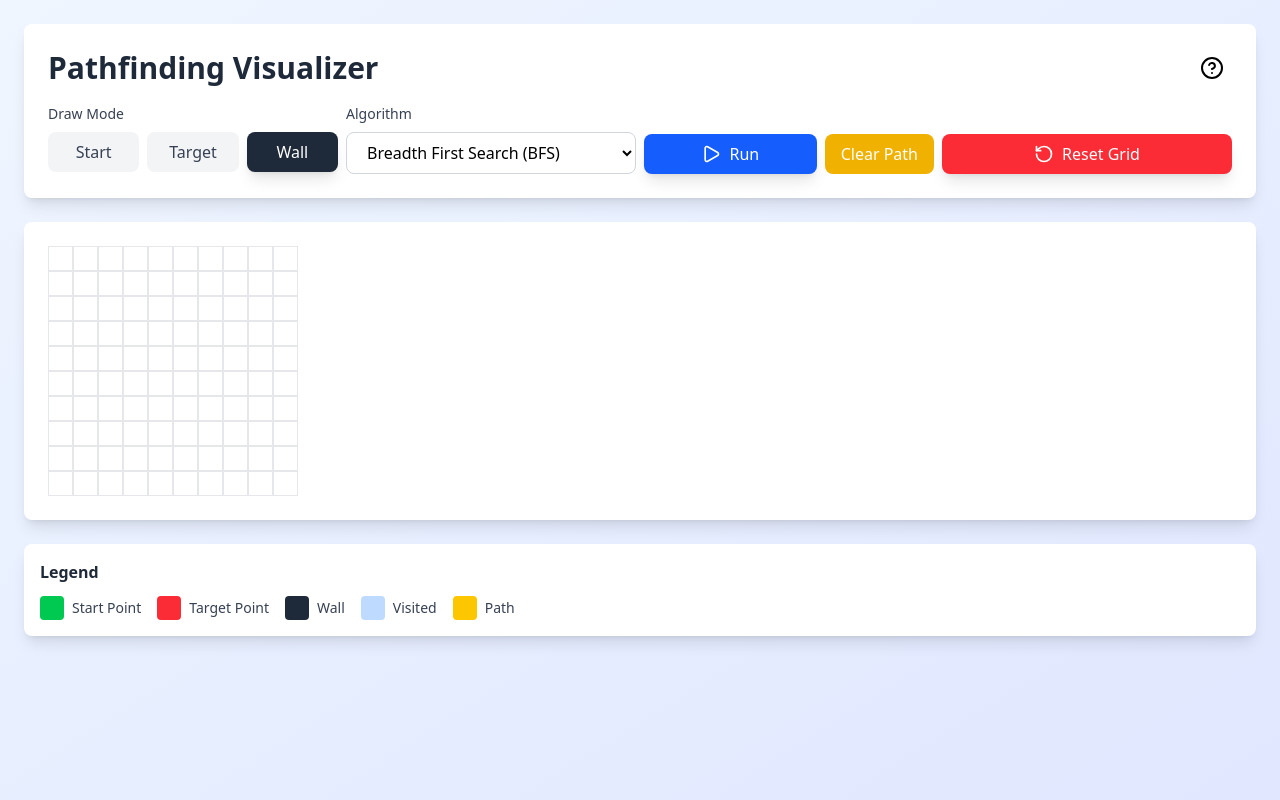
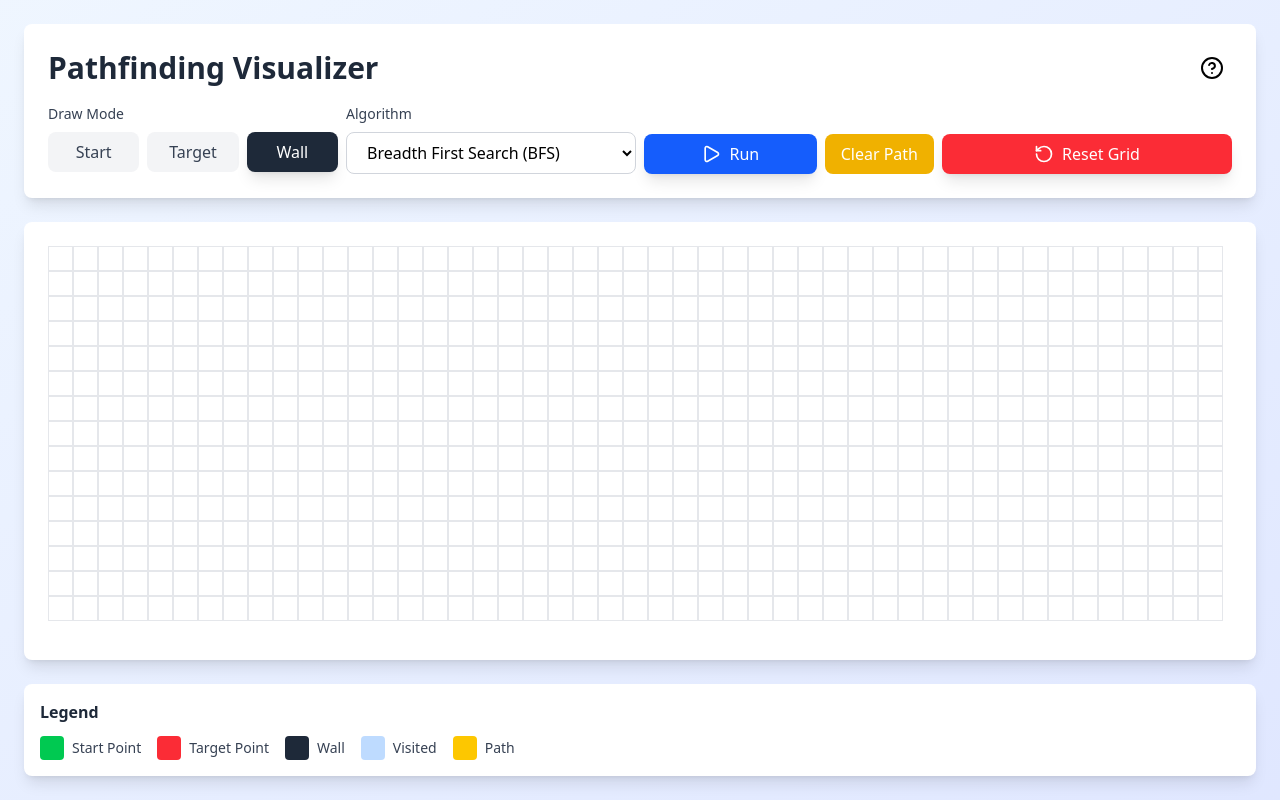
Before and after one commit to sky-aman/Path-Finding-App, a React (Vite) app: page / in a window 1280 px wide. Built offline with nearby package versions, Linux system fonts and the light colour scheme.

Commit message:
feat: updated grid feature

```diff
--- a/src/App.jsx
+++ b/src/App.jsx
@@ -6,109 +6,12 @@ import Legend from './component/Legend';
 import useGrid from './store/useGrid';
 
 /**
- * Applies a search algorithm to the gridState, starting from the startElement
- * and updating the gridState using updateGrid. The total number of targets
- * is given by totalTargets.
- *
- * @param {Function} cb The search algorithm to use
- * @param {number} totalTargets The total number of targets to find
- * @param {string[][]} gridState The current state of the grid
- * @param {Function} updateGrid The function to use to update the gridState
- */
-function applyAlgorithm (cb, totalTargets, gridState, updateGrid)
-{
-  if (totalTargets < 1)
-  {
-    return;
-  }
-  const startElement = document.querySelector('.bg-success');
-
-  const sx = startElement.getAttribute('row');
-  const sy = startElement.getAttribute('col');
-
-  cb(totalTargets, {row: parseInt(sx), col: parseInt(sy)}, gridState, updateGrid);
-}
-
-/**
  * The main component of the application.
  */
 function App ()
 {
-  const [rows, setRows] = useState(0);
-  const [cols, setCols] = useState(0);
-
-  const gridState = useGrid(state => state.gridState);
-  const setGridState = useGrid(state => state.setGridState);
-
-  useEffect(() =>
-  {
-    const gridRow = [];
-    for (let i = 0; i < rows; i++)
-    {
-      const gridColumn = [];
-      for (let j = 0; j < cols; j++)
-      {
-        gridColumn.push('empty');
-      }
-      gridRow.push(gridColumn);
-    }
-    setGridState(gridRow);
-  },
-    [rows, cols]);
-
-  /**
-   * Updates the entire grid to the newGrid provided.
-   *
-   * @param {string[][]} newGrid The new state of the grid
-   */
-  function updateGrid (newGrid)
-  {
-    setGridState(newGrid);
-  }
-
-  /**
-  Update the dimensions of the grid.
-  @param {number} rows - The number of rows in the grid.
-  @param {number} cols - The number of columns in the grid.
-  */
-  function updateGridDimension (rows, cols)
-  {
-    setRows(rows);
-    setCols(cols);
-  }
-  /**
-  Start the selected algorithm on the grid.
-  @param {string} algo - The selected algorithm (either 'bfs' or 'dfs').
-  */
-  function onStartAlgo (algo)
-  {
-    let fn;
-    switch (algo)
-    {
-      case 'dks': fn = dijkstra; break;
-      default: return;
-    }
-    applyAlgorithm(fn, clicks - 1, gridState, updateGrid)
-  }
-
-  useEffect(() => {
-      function handleResize() {
-        // Call your function here
-        const gridHeight = 200;
-        updateGridDimension(
-          Math.floor(gridHeight / 20),
-          Math.ceil(200 / 20)
-        );
-      }
-      handleResize();
-      window.addEventListener("resize", handleResize);
-      return () => {
-        window.removeEventListener("resize", handleResize);
-      };
-    }, [updateGridDimension]);
-
   return (
-    <div className="min-h-screen bg-gradient-to-br from-blue-50 to-indigo-100 p-6">
+    <div className="flex flex-col min-h-screen bg-gradient-to-br from-blue-50 to-indigo-100 p-6">
       <Header />
       <Grid />
       <Legend />
--- a/src/component/Grid.jsx
+++ b/src/component/Grid.jsx
@@ -1,25 +1,42 @@
-import React, { useState } from "react";
-import { getRowColFromElement } from "../utils/util";
-import useMode from "../store/useMode";
+import { useEffect, useRef } from "react";
 import useGrid from "../store/useGrid";
 import useGridHooks from "../hooks/useGridHooks";
 
 export function Grid() {
-	const [mouseDown, setMouseDown] = useState(false);
-    const gridState = useGrid(state => state.gridState || []);
-	const mode = useMode(state => state.mode);
 	const CELL_SIZE = 25;
+	const gridState = useGrid((state) => state.gridState || []);
+	const setDimensions = useGrid((state) => state.setDimensions || []);
+	const { handleBoxClick, getCellColor, handleMouseOver, setMouseDown } =
+		useGridHooks();
+	const gridRef = useRef();
 
-	const { handleBoxClick, getCellColor, setGridColor } = useGridHooks();
+	useEffect(() => {
+		function handleResize() {
+			// Call your function here
+			if(gridRef.current) {
+				const el = gridRef.current;
+				const rect = el.getBoundingClientRect();
+				const style = getComputedStyle(el);
+				const paddingX = parseFloat(style.paddingLeft) + parseFloat(style.paddingRight);
+				const paddingY = parseFloat(style.paddingTop) + parseFloat(style.paddingBottom);
+				const borderX = parseFloat(style.borderLeftWidth) + parseFloat(style.borderRightWidth);
+				const borderY = parseFloat(style.borderTopWidth) + parseFloat(style.borderBottomWidth);
 
-	const handleMouseOver = (event) => {
-		if(mode === "wall" && event.target.classList.contains("box-item") && mouseDown) {
-			const [x, y] = getRowColFromElement(event.target);
-			setGridColor(x, y);
+				const innerWidth = rect.width - paddingX - borderX;
+				const innerHeight= rect.height - paddingY - borderY;
+
+				setDimensions(Math.floor(innerHeight/CELL_SIZE), Math.floor(innerWidth/CELL_SIZE));
+			}
 		}
-	};
+		handleResize();
+		window.addEventListener("resize", handleResize);
+		return () => {
+			window.removeEventListener("resize", handleResize);
+		};
+	}, []);
+
 	return (
-		<div className="bg-white rounded-lg shadow-lg p-6 overflow-auto">
+		<div ref={gridRef} className="flex-1 w-full max-w-7xl mx-auto bg-white rounded-lg shadow-lg p-6 overflow-auto">
 			<div className="inline-block">
 				<div
 					className="inline-grid gap-0"
@@ -37,10 +54,10 @@ export function Grid() {
 								key={`${rowIdx}-${colIdx}`}
 								row={rowIdx}
 								col={colIdx}
-                                onClick={handleBoxClick}
+								onClick={handleBoxClick}
 								className={`${getCellColor(
-                                    rowIdx,
-                                    colIdx,
+									rowIdx,
+									colIdx,
 									cell
 								)} box-item cursor-pointer transition-colors duration-200 hover:opacity-80`}
 								style={{
--- a/src/component/Header.jsx
+++ b/src/component/Header.jsx
@@ -1,4 +1,3 @@
-
 import React, { useEffect, useRef, useState } from "react";
 import ShowHelp from "./ShowHelp";
 import Controls from "./Controls";
@@ -7,9 +6,8 @@ import ActionButtons from "./ActionButtons";
 import Stats from "./Stats";
 
 export default function Header() {
-
 	return (
-		<div className="max-w-7xl mx-auto">
+		<div className="w-full max-w-7xl mx-auto">
 			<div className="bg-white rounded-lg shadow-lg p-6 mb-6">
 				<ShowHelp />
 				<div className="grid grid-cols-1 md:grid-cols-2 lg:grid-cols-4 gap-2">
--- a/src/component/Legend.jsx
+++ b/src/component/Legend.jsx
@@ -1,6 +1,6 @@
 const Legend = () => {
 	return (
-		<div className="bg-white rounded-lg shadow-lg p-4 mt-6">
+		<div className="w-full flex-end max-w-7xl mx-auto bg-white rounded-lg shadow-lg p-4 mt-6">
 			<h3 className="font-semibold text-gray-800 mb-3">Legend</h3>
 			<div className="flex flex-wrap gap-4">
 				<div className="flex items-center gap-2">
--- a/src/hooks/useGridHooks.js
+++ b/src/hooks/useGridHooks.js
@@ -1,13 +1,15 @@
+import { useState } from "react";
 import useGrid from "../store/useGrid";
 import useMode from "../store/useMode";
 import { getRowColFromElement } from "../utils/util";
 
 const useGridHooks = () => {
+	const [mouseDown, setMouseDown] = useState(false);
 	const setGridStateCell = useGrid((state) => state.setGridStateCell);
 	const gridState = useGrid((state) => state.gridState);
 	const start = useGrid((state) => state.start);
 	const setStart = useGrid((state) => state.setStart);
-	const targets = useGrid(state => state.targets);
+	const targets = useGrid((state) => state.targets);
 	const setTargets = useGrid((state) => state.setTargets);
 	const mode = useMode((state) => state.mode);
 
@@ -54,7 +56,18 @@ const useGridHooks = () => {
 		setGridColor(x, y);
 	};
 
-	return { handleBoxClick, getCellColor, setGridColor };
+	const handleMouseOver = (event) => {
+		if (
+			mode === "wall" &&
+			event.target.classList.contains("box-item") &&
+			mouseDown
+		) {
+			const [x, y] = getRowColFromElement(event.target);
+			setGridColor(x, y);
+		}
+	};
+
+	return { handleBoxClick, getCellColor, handleMouseOver, setMouseDown };
 };
 
 export default useGridHooks;
--- a/src/store/useGrid.js
+++ b/src/store/useGrid.js
@@ -5,9 +5,16 @@ const useGrid = create((set) => ({
 	start: null,
 	targets: new Set(),
 	setDimensions: (rows, cols) =>
-		set({
-			rows,
-			cols,
+		set(() => {
+			const newGrid = [];
+			for(let i = 0; i<rows; i++) {
+				const rows = [];
+				for(let j = 0; j<cols; j++) {
+					rows.push('empty');
+				}
+				newGrid.push([...rows]);
+			}
+			return { gridState: newGrid, start: null, targets: new Set() };
 		}),
 	setStart: (row, col) =>
 		set({
```
Lines whose indentation alone changed are shown as unchanged.
